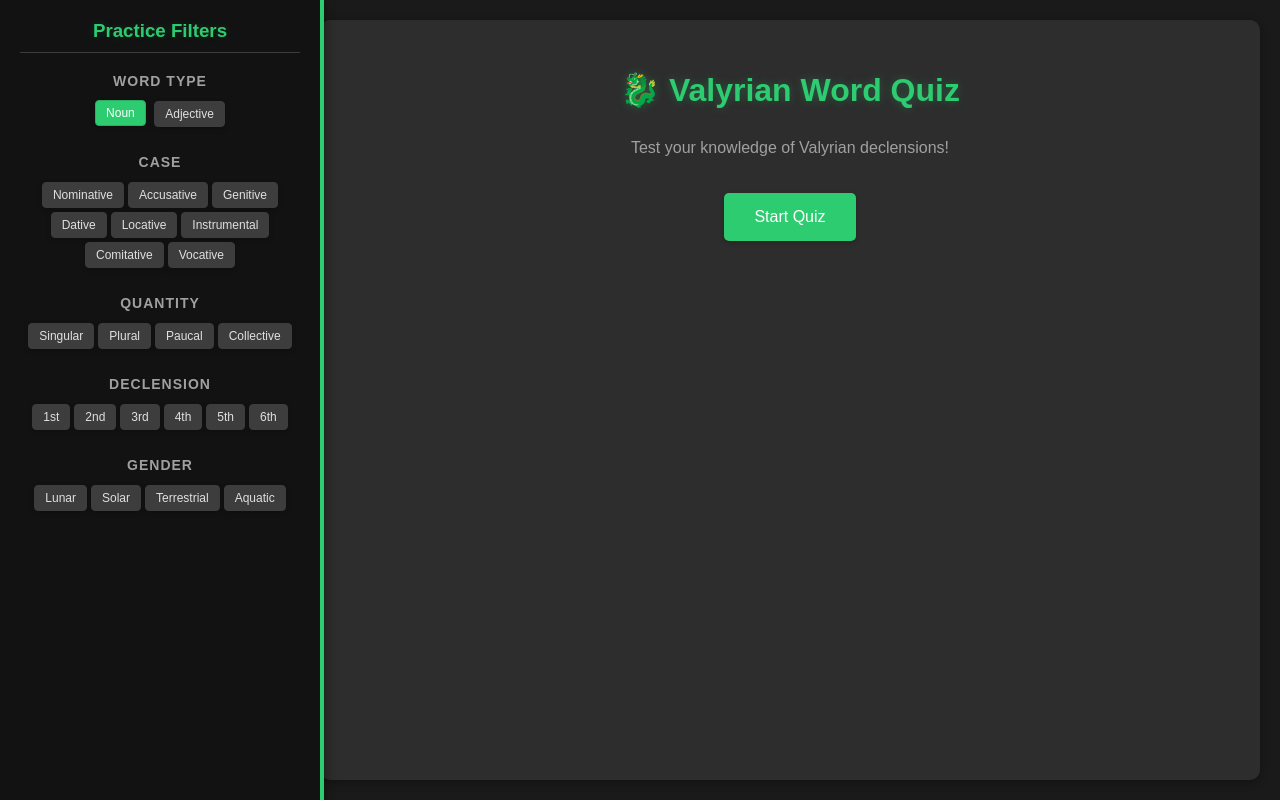
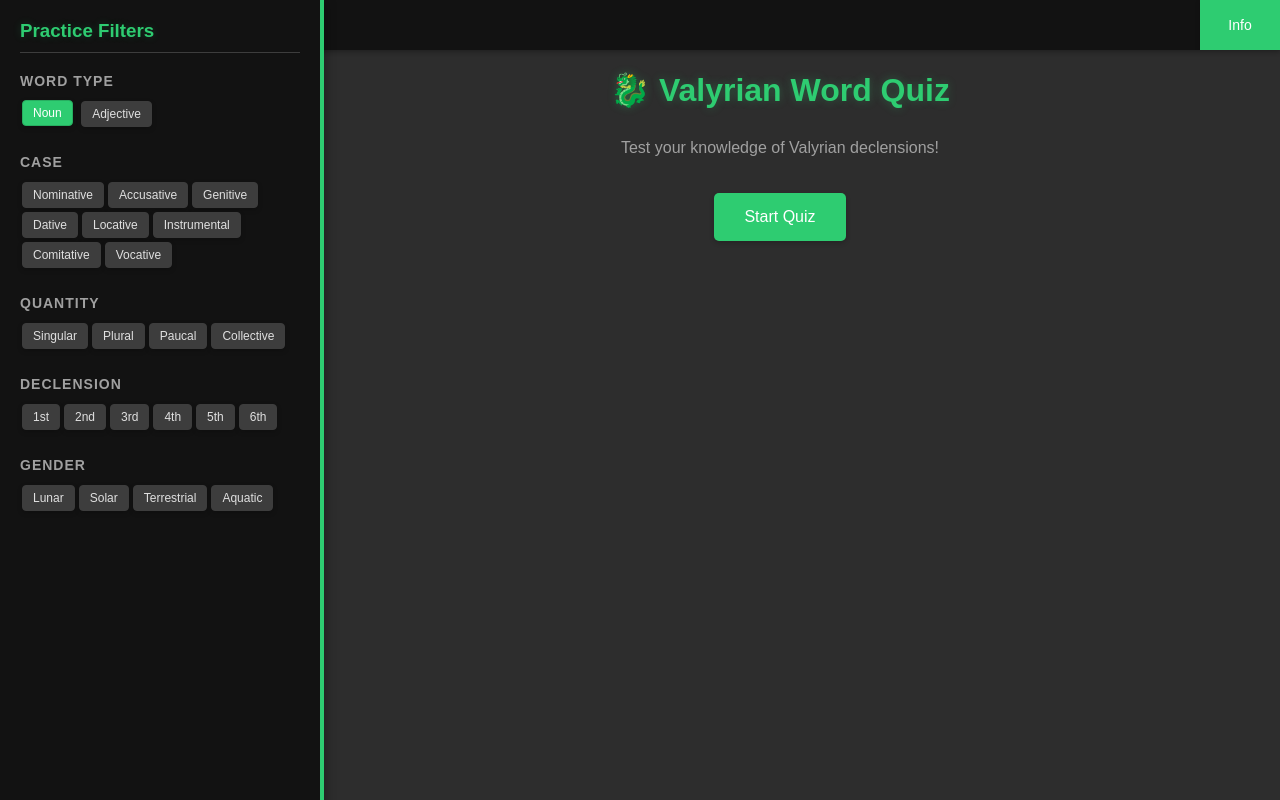
Before and after one commit to RRomeroJr/valyInflect, a plain HTML site: page static/index.html in a window 1280 px wide. Drawn offline with Linux system fonts and the light colour scheme.

Commit message:
top info bar exists

```diff
--- a/static/index.html
+++ b/static/index.html
@@ -7,13 +7,7 @@
     <link rel="stylesheet" href="styles.css">
 </head>
 <body>
-    <div class="container">
-        <h1>🐉 Valyrian Word Quiz</h1>
-        <p>Test your knowledge of Valyrian declensions!</p>
-
-        <button id="startQuizBtn">Start Quiz</button>
-
-        <!-- Practice Options Sidebar -->
+    <!-- Sidebar -->
 <div id="practiceToolbar" class="sidebar">
     <h3>Practice Filters</h3>
     <div class="filter-section">
@@ -24,6 +18,16 @@
         </div>
     </div>
 </div>
+
+<!-- Main Content -->
+<div class="main-content">
+    <div class="info-bar">
+        <button class="info-btn">Info</button>
+    </div>
+    <div class="quiz-area">
+        <h1>🐉 Valyrian Word Quiz</h1>
+        <p>Test your knowledge of Valyrian declensions!</p>
+        <button id="startQuizBtn">Start Quiz</button>
         <div id="quizDisplay" class="word-display" style="display: none;">
             <div id="questionText" class="word"></div>
             <div id="questionDetails" class="details"></div>
@@ -42,6 +46,8 @@
                 Loading...
             </div>
         </div>
+    </div>
+</div>
 
 <script type="module" src="main.js?v=0.2"></script>
 </body>
--- a/static/styles.css
+++ b/static/styles.css
@@ -17,19 +17,59 @@ body {
     padding: 0;
     background-color: var(--bg-dark);
     color: var(--text-primary);
+    min-height: 100vh;
     display: flex;
-    min-height: 100vh;
 }
 
-.container {
-    flex: 1;
+.main-content {
+    margin-left: 280px; /* Same as sidebar width */
+    width: calc(100% - 280px);
+    min-height: 100vh;
+    padding: 30px;
+    box-sizing: border-box;
     background-color: var(--bg-container);
-    margin: 20px;
-    margin-left: 320px;
-    padding: 30px;
-    border-radius: 10px;
-    box-shadow: 0 2px 10px var(--shadow-color);
+    border-radius: 10px 0 0 10px;
+    box-shadow: 0 0 10px var(--shadow-color);
     text-align: center;
+    position: relative;
+    z-index: 1;
+}
+
+.info-bar {
+    background-color: var(--bg-darker);
+    box-shadow: 0 2px 5px var(--shadow-color);
+    border-radius: 5px 0 0 5px;
+    margin: -30px -30px 20px -30px;
+    display: flex;
+    justify-content: flex-end;
+    position: relative;
+    z-index: 2;
+    height: 50px; /* Fixed height for the info bar */
+    overflow: hidden; /* Ensures child elements stay within bounds */
+}
+
+.info-btn {
+    background-color: var(--accent-green);
+    color: white;
+    border: none;
+    border-radius: 0; /* Remove border radius */
+    padding: 0 20px; /* Horizontal padding only */
+    font-size: 14px;
+    cursor: pointer;
+    transition: background-color 0.2s;
+    height: 100%; /* Fill the height of the info bar */
+    display: flex;
+    align-items: center; /* Center text vertically */
+    justify-content: center; /* Center text horizontally */
+    min-width: 80px; /* Minimum width for the button */
+    margin: 0; /* Remove any default margins */
+}
+
+
+.info-btn:hover {
+    background-color: var(--accent-green-hover);
+    transform: none;
+    box-shadow: none;
 }
 
 h1 {
@@ -51,7 +91,7 @@ button {
     box-shadow: 0 2px 5px rgba(0,0,0,0.2);
 }
 
-button:hover {
+button:not(.info-btn):hover {
     background-color: var(--accent-green-hover);
     transform: translateY(-2px);
     box-shadow: 0 4px 8px rgba(0,0,0,0.3);
@@ -135,6 +175,7 @@ input[type="text"]:focus {
     left: 0;
     top: 0;
     height: 100vh;
+    z-index: 3;
 }
 
 .sidebar h3 {
@@ -245,8 +286,9 @@ p {
         width: 250px;
     }
 
-    .container {
-        margin-left: 290px;
+    .main-content {
+        margin-left: 250px;
+        width: calc(100% - 250px);
     }
 }
 
```
Lines whose indentation alone changed are shown as unchanged.
